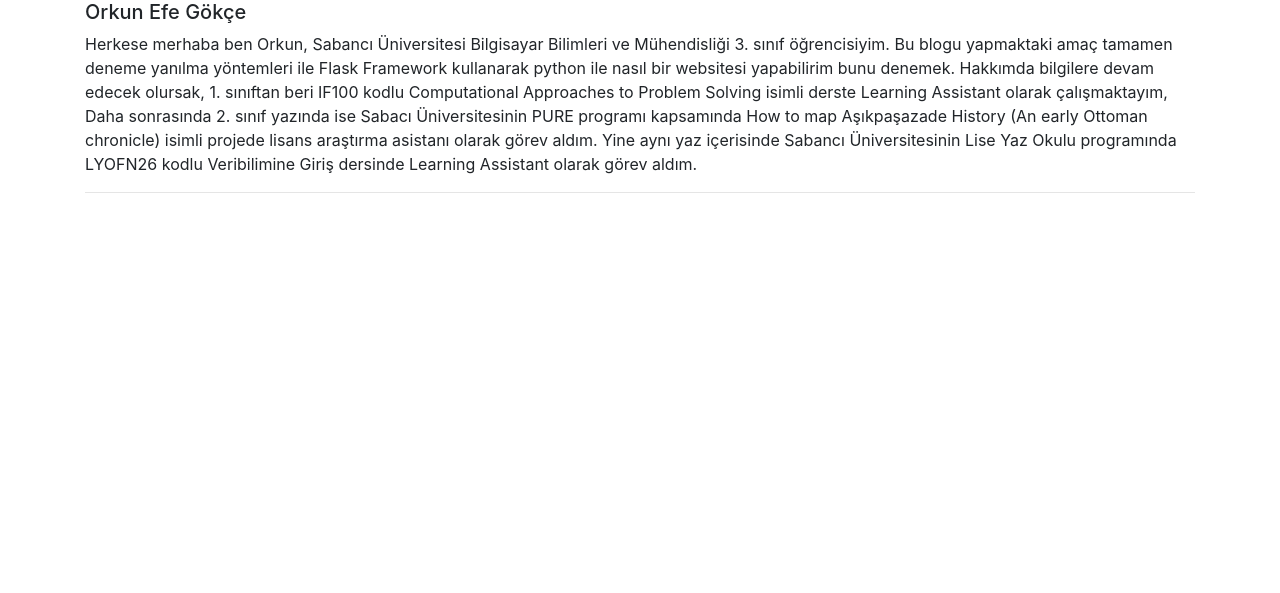
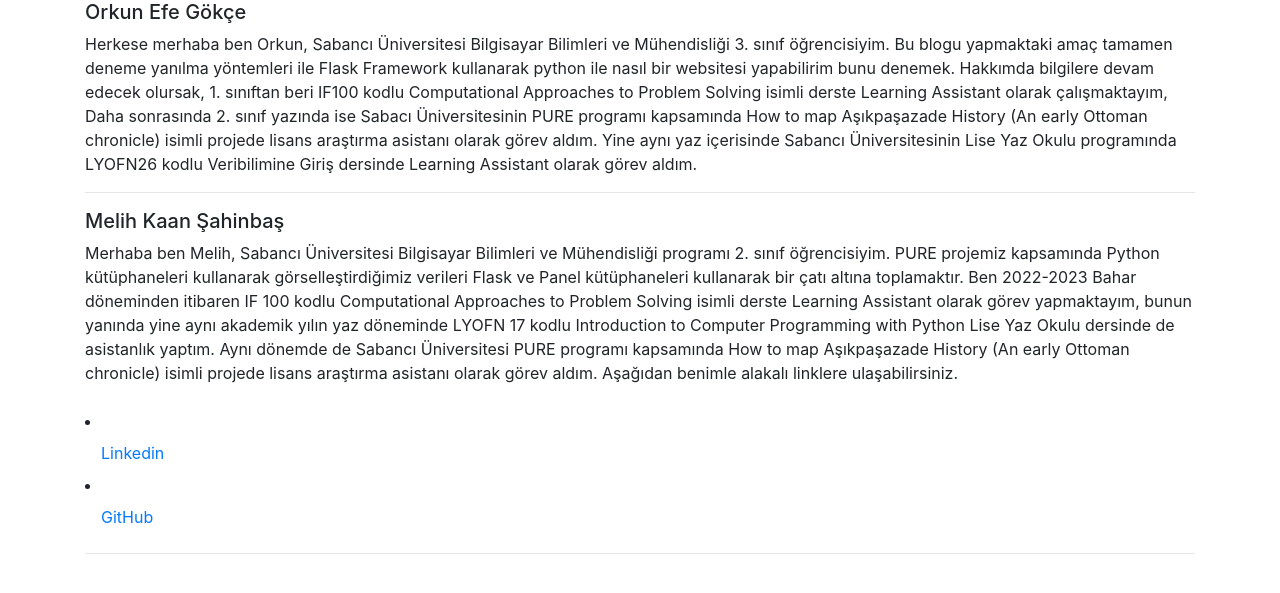
Before and after one commit to orkngkc/pureWebsiteFlask, a Flask app: page /about in a window 1280 px wide. Shown: the part 147-740 px from the top of the page. Run offline with Flask 3, Linux system fonts and the light colour scheme; parts of the project's set-up code (start-up, migrations or seed data) failed here and were passed over; some libraries are stand-ins or nearby versions.

Commit message:
about.html

```diff
--- a/templates/about.html
+++ b/templates/about.html
@@ -5,6 +5,18 @@
     <h5>Orkun Efe Gökçe</h5>
     Herkese merhaba ben Orkun, Sabancı Üniversitesi Bilgisayar Bilimleri ve Mühendisliği 3. sınıf öğrencisiyim. Bu blogu yapmaktaki amaç tamamen deneme yanılma yöntemleri ile Flask Framework kullanarak python ile nasıl bir websitesi yapabilirim bunu denemek. Hakkımda bilgilere devam edecek olursak, 1. sınıftan beri IF100 kodlu Computational Approaches to Problem Solving isimli derste Learning Assistant olarak çalışmaktayım, Daha sonrasında 2. sınıf yazında ise Sabacı Üniversitesinin PURE programı kapsamında How to map Aşıkpaşazade History (An early Ottoman chronicle) isimli projede lisans araştırma asistanı olarak görev aldım. Yine aynı yaz içerisinde Sabancı Üniversitesinin Lise Yaz Okulu programında LYOFN26 kodlu Veribilimine Giriş dersinde Learning Assistant olarak görev aldım.
     <hr>
+    <h5>Melih Kaan Şahinbaş</h5>
+    Merhaba ben Melih, Sabancı Üniversitesi Bilgisayar Bilimleri ve Mühendisliği programı 2. sınıf öğrencisiyim. PURE projemiz kapsamında Python kütüphaneleri kullanarak görselleştirdiğimiz verileri Flask ve Panel kütüphaneleri kullanarak bir çatı altına toplamaktır. Ben 2022-2023 Bahar döneminden itibaren IF 100 kodlu Computational Approaches to Problem Solving isimli derste Learning Assistant olarak görev yapmaktayım, bunun yanında yine aynı akademik yılın yaz döneminde LYOFN 17 kodlu Introduction to Computer Programming with Python Lise Yaz Okulu dersinde de asistanlık yaptım. Aynı dönemde de Sabancı Üniversitesi PURE programı kapsamında How to map Aşıkpaşazade History (An early Ottoman chronicle) isimli projede lisans araştırma asistanı olarak görev aldım. Aşağıdan benimle alakalı linklere ulaşabilirsiniz.
+    <br><br>
+
+    <li class="nav-item active">
+        <a class="nav-link" href="https://www.linkedin.com/in/melih-kaan-%C5%9Fahinba%C5%9F-a3bb31219/">Linkedin</a>
+    </li>
+    <li class="nav-item active">
+        <a class="nav-link" href="https://www.github.com/melihkn">GitHub</a>
+    </li>
+
+    <hr>
 {% endblock %}
 
 {% block title %}
```
